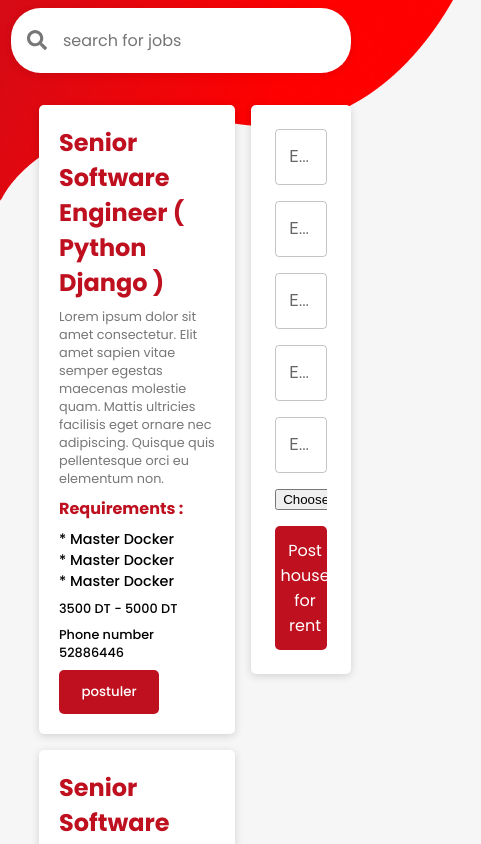
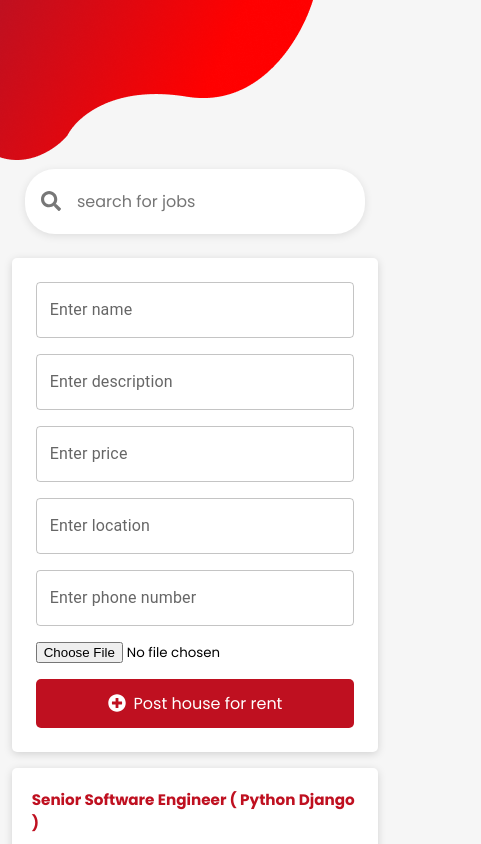
Before and after one commit to dali-helal/Tunisia-App, a React (Vite) app: page /services/work in a window 390 px wide. Shown: the top 844 px of the page, 481 px wide, since content can reach past the window. Built offline with nearby package versions, Linux system fonts and the light colour scheme.

Commit message:
make work page responsive

```diff
--- a/src/components/Nav.jsx
+++ b/src/components/Nav.jsx
@@ -4,7 +4,7 @@ import { Link } from "react-router-dom"
 import { useEffect, useState } from "react"
 import decode from "jwt-decode";
 import avatar from "../assets/avatar.png";
-import { FaCog, FaSignOutAlt } from "react-icons/fa";
+import { FaCog, FaSignOutAlt , FaUserAlt } from "react-icons/fa";
 import { useNavigate } from "react-router-dom";
 
 const Nav = () => {
@@ -68,6 +68,8 @@ const Nav = () => {
                 <a href="#about">About</a>
                 <a href="#contact">Contact</a>
                 <div className="wrapper">
+                    {
+                        profile ? <>
                             <div onClick={() => { navigate("/settings") }}>
                                 <FaCog color="#fff" />
                                 <h3>Settings</h3>
@@ -76,6 +78,11 @@ const Nav = () => {
                                 <FaSignOutAlt color="#fff" />
                                 <h3>Sign out</h3>
                             </div>
+                        </> : <div onClick={() => { navigate("/auth"); }}>
+                        <FaUserAlt color="#fff" />
+                        <h3>Sign in</h3>
+                    </div>
+                    }
                 </div>
             </ul>
             <div className="bars" onClick={clickHandler} >
--- a/src/pages/Work.jsx
+++ b/src/pages/Work.jsx
@@ -1,4 +1,5 @@
 import imgWorks from "../assets/imgWorks.png"
+import mobile from "../assets/workMobile.png"
 import { FaSearch, FaPlusCircle } from 'react-icons/fa';
 import { TextField } from "@mui/material";
 import FileBase64 from 'react-file-base64';
@@ -24,10 +25,10 @@ const Work = () => {
   return (
     <section className="works">
       <div className="img-work" >
-        <img src={imgWorks} alt="" />
+        <img src={ window.innerWidth > 640 ? imgWorks : mobile }  alt="" />
       </div>
 
-      <header className="">
+      <header className="" style={{ paddingTop:` ${ window.innerHeight > 640 ? "20vh" : "28vh" }  ` }}>
         <div className="search">
           <FaSearch size={"20px"} color="#777" />
           <input placeholder="search for jobs "
--- a/src/styles/_nav.scss
+++ b/src/styles/_nav.scss
@@ -205,7 +205,7 @@ nav {
                 display: flex;
                 flex-direction: column;
                 gap:.5rem;
-                bottom: 5%;
+                bottom: 30px;
 
                 div{
                     display: flex;
--- a/src/styles/_woks.scss
+++ b/src/styles/_woks.scss
@@ -141,3 +141,37 @@
         }
     }
 }
+
+@media(max-width:640px){
+    .works{
+        header{
+            padding-top: 28vh;
+            justify-content: center;
+        }
+
+        .conatiner-main{
+            flex-direction: column-reverse;
+            padding:1rem 3vw;
+
+            .container-form{
+                width: 100%;
+            }
+
+            .container-grid{
+                width: 100%;
+
+                .item{
+                    .details{
+                        h2{
+                            font-size: .95rem;
+                        }
+
+                        p{
+                            line-height: 2rem;
+                        }
+                    }
+                }
+            }
+        }
+    }
+}
```
Also changed, not shown: src/assets/workMobile.png (added). Lines whose indentation alone changed are shown as unchanged.
